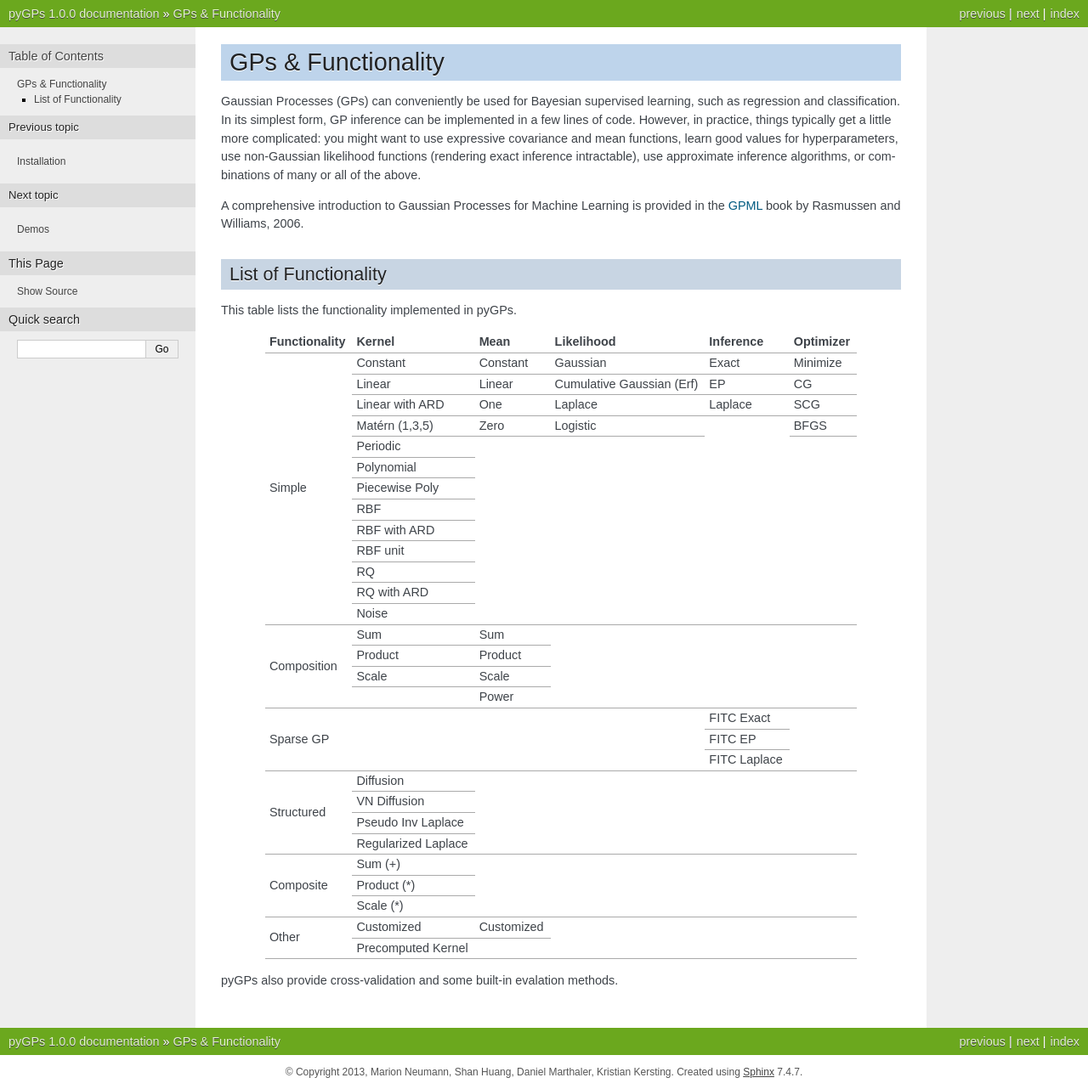
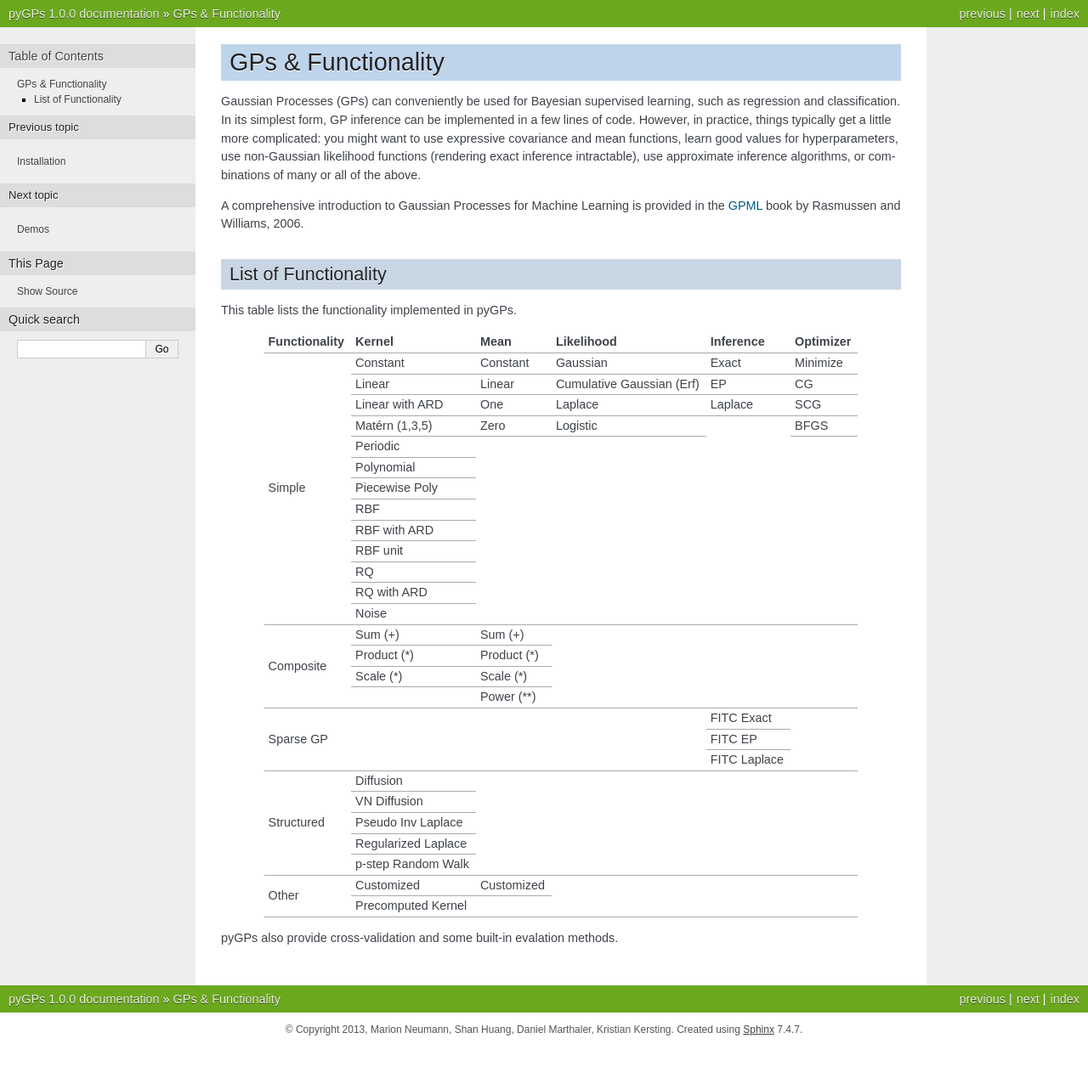
Before and after one commit to marionmari/pyGPs, a Sphinx documentation site: the page built from doc/source/Theory.rst, in a window 1280 px wide. Shown: the whole page at 85% size. Built offline with Sphinx 7.4.7, drawn with Linux system fonts in a browser that asks for light colours; formulas are drawn with MathJax 3; after the commit the page ends 1232 px from its top, so only the background shows below that.

Commit message:
random walk kernel added

```diff
--- a/doc/source/Theory.rst
+++ b/doc/source/Theory.rst
@@ -44,13 +44,13 @@ This table lists the functionality implemented in pyGPs.
 |             +-------------------+            |                         |               |                  |
 |             | Noise             |            |                         |               |                  |
 +-------------+-------------------+------------+-------------------------+---------------+------------------+
-| Composition | Sum               |  Sum       |                         |               |                  |
+| Composite   | Sum (+)           | Sum (+)    |                         |               |                  |
 |             +-------------------+------------+                         |               |                  |
-|             | Product           |  Product   |                         |               |                  |
+|             | Product  (*)      | Product (*)|                         |               |                  |
 |             +-------------------+------------+                         |               |                  |
-|             | Scale             |  Scale     |                         |               |                  |
+|             | Scale  (*)        | Scale (*)  |                         |               |                  |
 |             +-------------------+------------+                         |               |                  |
-|             |                   |  Power     |                         |               |                  |
+|             |                   | Power (**) |                         |               |                  |
 +-------------+-------------------+------------+-------------------------+---------------+------------------+
 | Sparse GP   |                   |            |                         | FITC Exact    |                  |
 |             |                   |            |                         +---------------+                  |
@@ -65,12 +65,8 @@ This table lists the functionality implemented in pyGPs.
 |             |Pseudo Inv Laplace |            |                         |               |                  |
 |             +-------------------+            |                         |               |                  |
 |             |Regularized Laplace|            |                         |               |                  |
-+-------------+-------------------+------------+-------------------------+---------------+------------------+
-| Composite   | Sum (+)           |            |                         |               |                  |
 |             +-------------------+            |                         |               |                  |
-|             | Product (*)       |            |                         |               |                  |
-|             +-------------------+            |                         |               |                  |
-|             | Scale (*)         |            |                         |               |                  |
+|             |p-step Random Walk |            |                         |               |                  |
 +-------------+-------------------+------------+-------------------------+---------------+------------------+
 | Other       | Customized        | Customized |                         |               |                  |
 |             +-------------------+------------+                         |               |                  |
```
